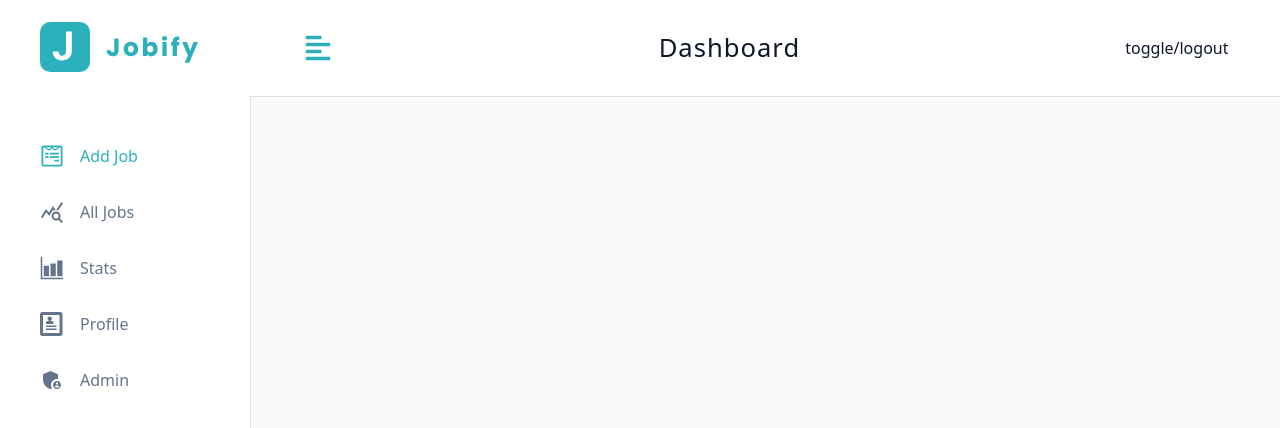
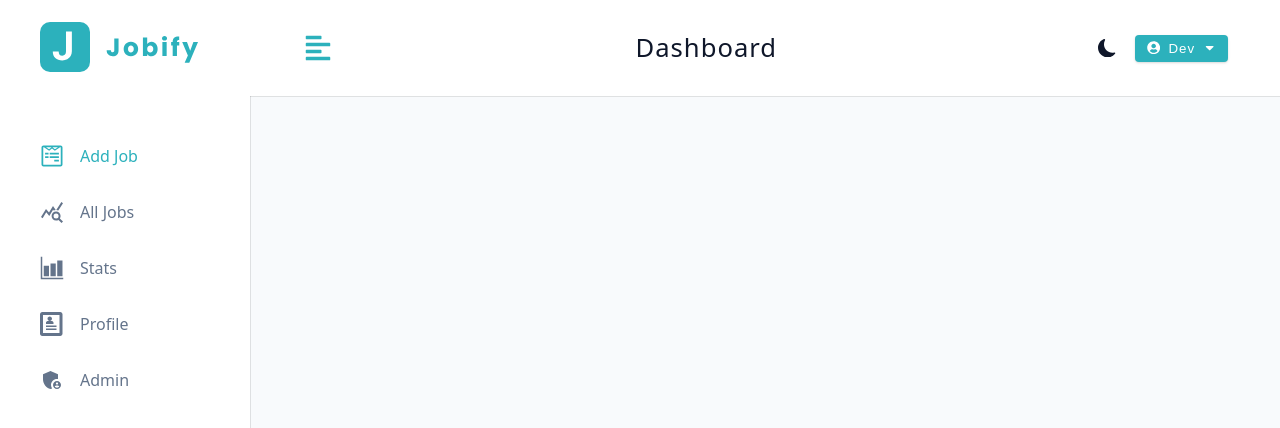
Before and after one commit to DevendranathReddy7/Jobify-Mern, a React (Vite) app: page /dashboard in a window 1280 px wide. Shown: the top 428 px of the page. Built offline with nearby package versions, Linux system fonts and the light colour scheme.

Commit message:
adding logout & dark modes

```diff
--- a/src/App.jsx
+++ b/src/App.jsx
@@ -1,6 +1,11 @@
 import { RouterProvider, createBrowserRouter } from "react-router-dom"
 import { AddJob, Admin, AllJobs, DashboardLayout, Error, HomeLayout, Landing, Login, Profile, Register, Stats } from './pages'
-
+export const checkDefaultTheme = () => {
+  const isDarkTheme = localStorage.getItem('darkTheme') === 'true';
+  document.body.classList.toggle('dark-theme', isDarkTheme)
+  return isDarkTheme
+}
+checkDefaultTheme()
 const router = createBrowserRouter([
   {
     path: '/',
--- a/src/components/BigSideBar.jsx
+++ b/src/components/BigSideBar.jsx
@@ -1,10 +1,10 @@
 import Wrapper from "../assets/wrappers/BigSidebar"
-import { UseDashboard } from "../pages/DashboardLayout"
+import { useDashboard } from "../pages/DashboardLayout"
 import Logo from "./Logo"
 import NavLinks from "./NavLinks"
 
 const BigSideBar = () => {
-    const { showSideBar, toggleSideBar } = UseDashboard()
+    const { showSideBar, toggleSideBar } = useDashboard()
     return (
         <Wrapper>
             <div className={showSideBar ? 'sidebar-container' : 'sidebar-container show-sidebar'}>
--- /dev/null
+++ b/src/components/Logout.jsx
@@ -0,0 +1,25 @@
+import { FaUserCircle, FaCaretDown } from 'react-icons/fa';
+import Wrapper from '../assets/wrappers/LogoutContainer';
+import { useState } from 'react';
+import { useDashboard } from '../pages/DashboardLayout';
+
+const Logout = () => {
+    const { user, logoutUser } = useDashboard()
+    const [showLogout, setShowLogout] = useState(false)
+    return (
+        <Wrapper>
+            <button type='button' className='btn logout-btn' onClick={() => setShowLogout(!showLogout)}>
+                <FaUserCircle />
+                {user?.name}
+                <FaCaretDown />
+            </button>
+            <div className={showLogout ? 'dropdown show-dropdown' : 'dropdown'}>
+                <button type='button' className='dropdown-btn' onClick={logoutUser}>Logout
+
+                </button>
+
+            </div>
+        </Wrapper>
+    )
+}
+export default Logout
--- a/src/components/NavLinks.jsx
+++ b/src/components/NavLinks.jsx
@@ -1,9 +1,9 @@
 import { NavLink } from "react-router-dom"
-import { UseDashboard } from "../pages/DashboardLayout"
+import { useDashboard } from "../pages/DashboardLayout"
 import links from "../Utils/Links"
 
 const NavLinks = ({ isBigSidebar }) => {
-    const { toggleSideBar } = UseDashboard()
+    const { toggleSideBar } = useDashboard()
     return (
         <div className="nav-links">
             {links.map((link) => {
--- a/src/components/Navbar.jsx
+++ b/src/components/Navbar.jsx
@@ -1,9 +1,12 @@
 import Wrapper from "../assets/wrappers/Navbar"
 import { FaAlignLeft } from 'react-icons/fa'
 import Logo from "./Logo"
-import { UseDashboard } from "../pages/DashboardLayout"
+import { useDashboard } from "../pages/DashboardLayout"
+import Logout from "./Logout"
+import ThemeToggle from "./ThemeToggle"
+
 const Navbar = () => {
-    const { toggleSideBar } = UseDashboard()
+    const { toggleSideBar } = useDashboard()
     return (
         <Wrapper>
             <div className="nav-center">
@@ -14,8 +17,9 @@ const Navbar = () => {
                     <Logo />
                     <h4 className="logo-text">dashboard</h4>
                 </div>
-                <div className="btn-container">toggle/logout
-
+                <div className="btn-container">
+                    <ThemeToggle />
+                    <Logout />
                 </div>
             </div>
         </Wrapper>
--- a/src/components/SmallSideBar.jsx
+++ b/src/components/SmallSideBar.jsx
@@ -1,10 +1,10 @@
 import Wrapper from "../assets/wrappers/SmallSidebar"
-import { UseDashboard } from "../pages/DashboardLayout"
+import { useDashboard } from "../pages/DashboardLayout"
 import { FaTimes } from "react-icons/fa"
 import Logo from "./Logo"
 import NavLinks from "./NavLinks"
 const SmallSideBar = () => {
-    const { showSideBar, toggleSideBar } = UseDashboard()
+    const { showSideBar, toggleSideBar } = useDashboard()
     return (
         <Wrapper>
             <div className={showSideBar ? 'sidebar-container show-sidebar' : 'sidebar-container'}>
--- /dev/null
+++ b/src/components/ThemeToggle.jsx
@@ -0,0 +1,18 @@
+import Wrapper from "../assets/wrappers/ThemeToggle"
+import { BsFillMoonFill, BsSunFill } from 'react-icons/bs';
+import { useDashboard } from "../pages/DashboardLayout"
+
+const ThemeToggle = () => {
+    const { isDarkTheme, toggleDarkTheme } = useDashboard();
+    return (
+        <Wrapper onClick={toggleDarkTheme}>
+            {isDarkTheme ? (
+                <BsSunFill className='toggle-icon' />
+            ) : (
+                <BsFillMoonFill className='toggle-icon' />
+
+            )}
+        </Wrapper>
+    )
+}
+export default ThemeToggle
--- a/src/components/index.js
+++ b/src/components/index.js
@@ -3,3 +3,4 @@ export { default as RegisterForm } from './RegisterForm.jsx'
 export { default as BigSideBar } from './BigSideBar.jsx'
 export { default as SmallSideBar } from './SmallSideBar.jsx'
 export { default as Navbar } from './Navbar.jsx'
+export { default as ThemeToggle } from './ThemeToggle.jsx'
--- a/src/pages/DashboardLayout.jsx
+++ b/src/pages/DashboardLayout.jsx
@@ -2,14 +2,20 @@ import { Outlet } from "react-router-dom"
 import Wrapper from "../assets/wrappers/Dashboard"
 import { BigSideBar, Navbar, SmallSideBar } from "../components"
 import { createContext, useContext, useState } from "react"
+import { checkDefaultTheme } from "../App"
+
 const DashboardContext = createContext()
 const DashboardLayout = () => {
     const user = { name: 'Dev' }
     const [showSideBar, setShowSideBar] = useState(false)
-    const [isDarkTheme, setIsDarkTheme] = useState(false)
+    const [isDarkTheme, setIsDarkTheme] = useState(checkDefaultTheme())
 
     const toggleDarkTheme = () => {
-        console.log('toggle dark theme');
+        const newTheme = !isDarkTheme
+        setIsDarkTheme(newTheme)
+        document.body.classList.toggle('dark-theme', newTheme)
+        localStorage.setItem('darkTheme', newTheme)
+
     }
     const toggleSideBar = () => {
         setShowSideBar(prev => !prev)
@@ -36,5 +42,5 @@ const DashboardLayout = () => {
         </DashboardContext.Provider>
     )
 }
-export const UseDashboard = () => useContext(DashboardContext)
+export const useDashboard = () => useContext(DashboardContext)
 export default DashboardLayout
```
Also changed, not shown: 1 other file (tests, documents, lock files or other folders).
